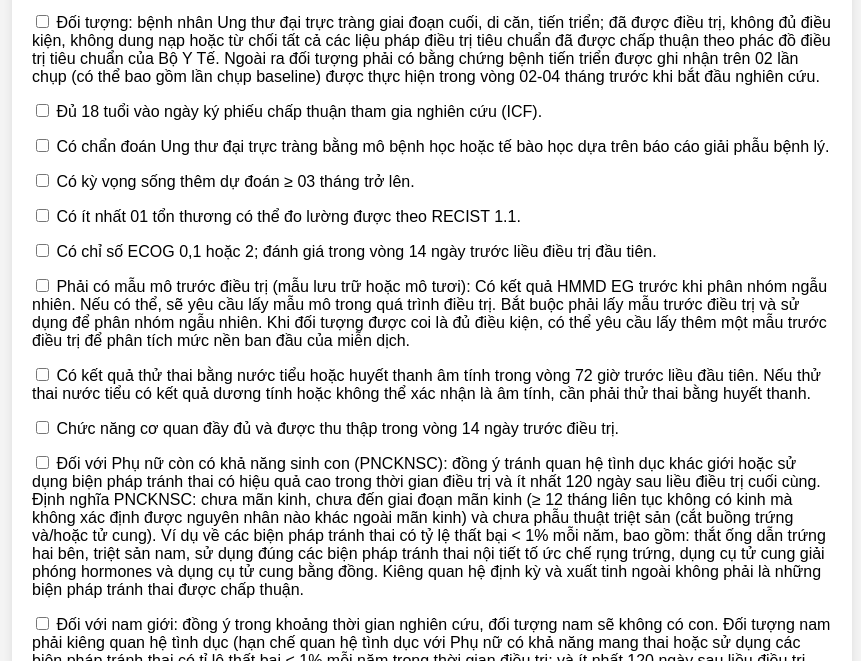
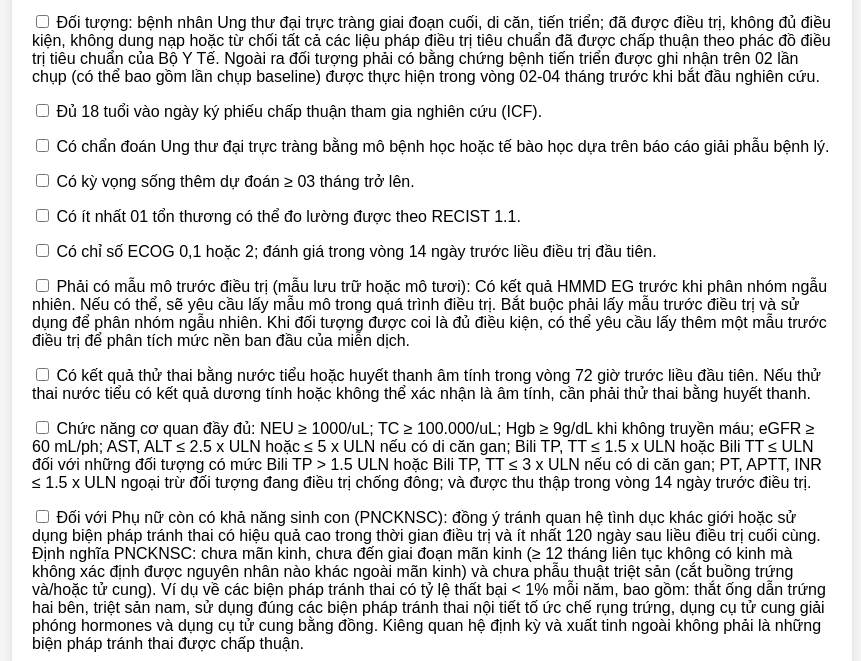
Before and after one commit to ngth53/TIEU-CHUAN-LUA-CHON-BENH, a plain HTML site: page index.html in a window 1280 px wide. Shown: the part 139-800 px from the top of the page, without its empty margins (208-1069 px from the left). Drawn offline with Linux system fonts and the light colour scheme.

Commit message:
Add files via upload

```diff
--- a/index.html
+++ b/index.html
@@ -67,7 +67,7 @@
       <div class="checklist-item">
         <label>
           <input type="checkbox" id="function_status">
-          Chức năng cơ quan đầy đủ và được thu thập trong vòng 14 ngày trước điều trị.
+          Chức năng cơ quan đầy đủ: NEU ≥ 1000/uL; TC ≥ 100.000/uL; Hgb ≥ 9g/dL khi không truyền máu; eGFR ≥ 60 mL/ph; AST, ALT ≤ 2.5 x ULN hoặc ≤ 5 x ULN nếu có di căn gan; Bili TP, TT ≤ 1.5 x ULN hoặc Bili TT ≤ ULN đối với những đối tượng có mức Bili TP > 1.5 ULN hoặc Bili TP, TT ≤ 3 x ULN nếu có di căn gan; PT, APTT, INR ≤ 1.5 x ULN ngoại trừ đối tượng đang điều trị chống đông; và được thu thập trong vòng 14 ngày trước điều trị.
         </label>
       </div>
       <div class="checklist-item">
```
